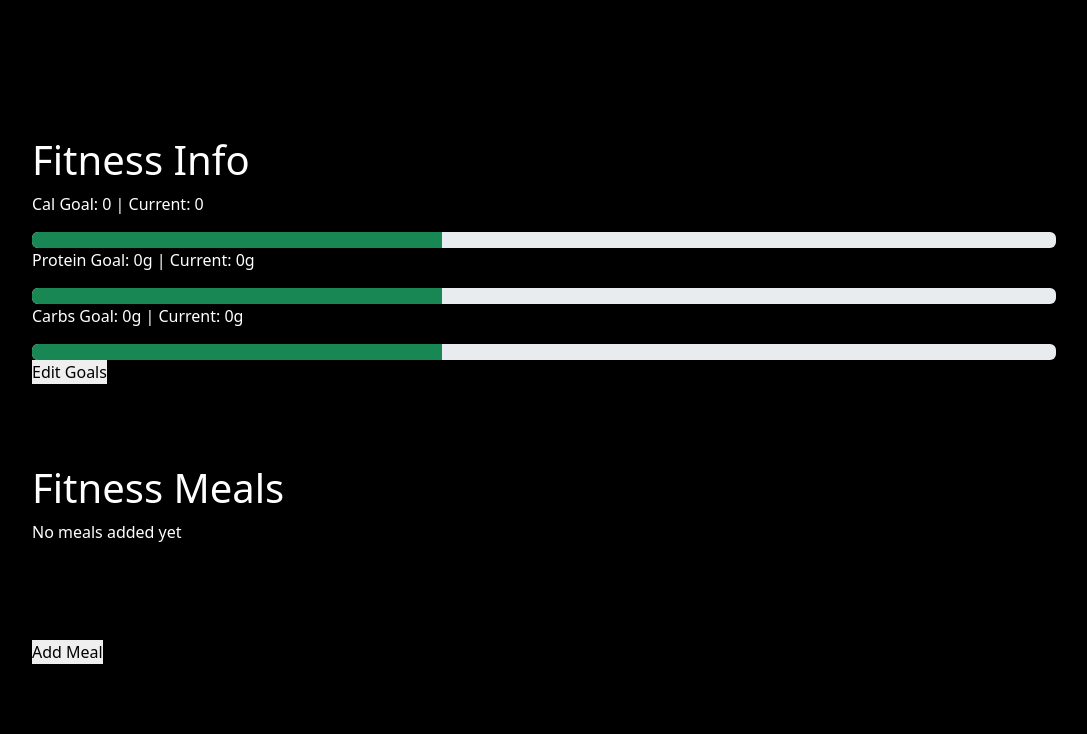
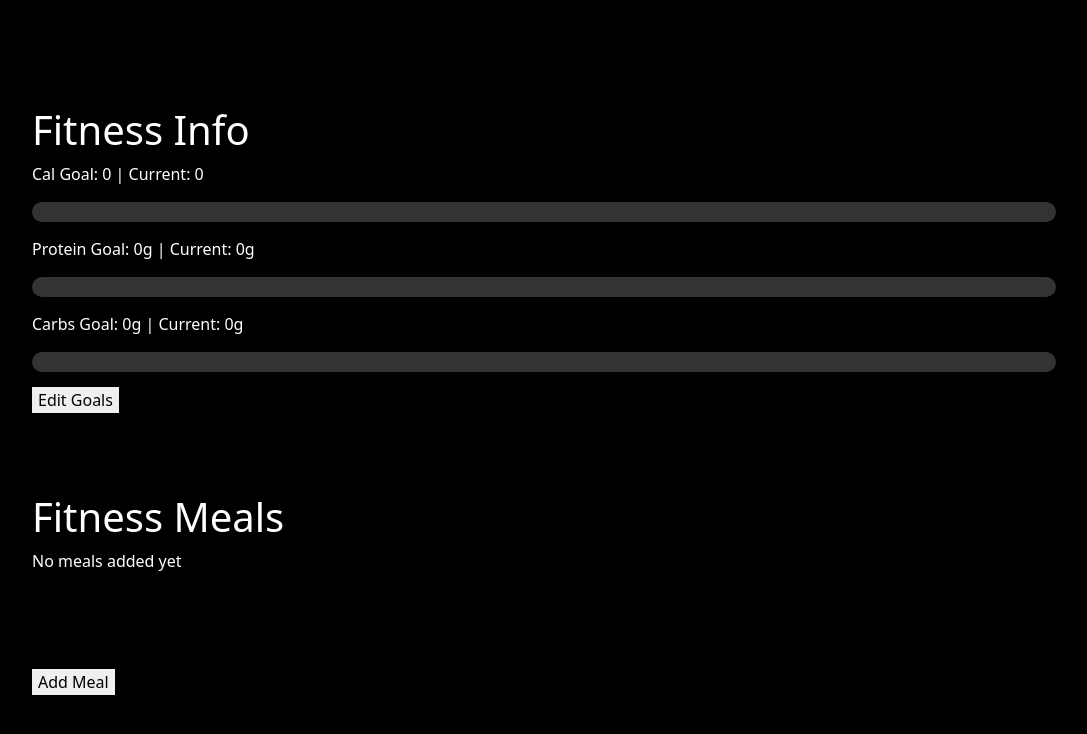
Before and after one commit to nethann/my-fitness-pal, a React (Vite) app: page / in a window 1280 px wide. Shown: the top 734 px of the page, without its empty margins (96-1183 px from the left). Built offline with nearby package versions, Linux system fonts and the light colour scheme.

Commit message:
updated info

```diff
--- a/src/App.css
+++ b/src/App.css
@@ -2,11 +2,7 @@
     background-color: black;
 }
 
-* {
-    margin: 0;
-    padding: 0;
-    box-sizing: border-box;
-}
+
 
 body{
     padding: 0;
@@ -44,3 +40,15 @@ body{
 button {
     border: 0px solid;
 }
+
+/* Progress bar styling - override Bootstrap */
+.fitness-info .progress {
+    height: 20px !important;
+    background-color: #333 !important;
+    border-radius: 10px !important;
+    margin-bottom: 15px;
+}
+
+.fitness-info .progress .progress-bar {
+    border-radius: 10px !important;
+}
--- a/src/App.tsx
+++ b/src/App.tsx
@@ -1,9 +1,11 @@
 import { useState, useEffect } from 'react'
 import './App.css'
-import 'bootstrap/dist/css/bootstrap.min.css'
 import CustomModal from "./Components/Updatedgoalsmodal"
 import CustomMealModal from "./Components/Addmealsmodal"
 import ProgressBar from 'react-bootstrap/ProgressBar';
+
+
+import 'bootstrap/dist/css/bootstrap.min.css'
 
 
 interface Meal {
@@ -84,17 +86,28 @@ function App() {
   const totalProtein = meals.reduce((sum, meal) => sum + meal.mealProtein, 0)
   const totalCarbs = meals.reduce((sum, meal) => sum + meal.mealCarbs, 0)
 
+  const progressLoader = (currentCal: number, totalCal: number) => {
+    console.log('DEBUG:', { currentCal, totalCal }); // ADD THIS
+
+    if (totalCal === 0) return 0;
+    const percentage = (currentCal / totalCal) * 100;
+
+    console.log('Percentage:', percentage); // ADD THIS
+
+    return Math.min(Math.max(percentage, 0), 100);
+  }
+
   return (
     <div className='parent-container'>
       <div className='main-container'>
         <div className='fitness-info'>
           <h1>Fitness Info</h1>
           <p>Cal Goal: {calGoal} | Current: {totalCalories}</p>
-          <ProgressBar variant="success" now={40} />
+          <ProgressBar variant="primary" now={progressLoader(totalCalories, calGoal)} />
           <p>Protein Goal: {proteinGoal}g | Current: {totalProtein}g</p>
-          <ProgressBar variant="success" now={40} />
+          <ProgressBar variant="success" now={progressLoader(totalProtein, proteinGoal)} />
           <p>Carbs Goal: {carbsGoal}g | Current: {totalCarbs}g</p>
-          <ProgressBar variant="success" now={40} />
+          <ProgressBar variant="warning" now={progressLoader(totalCarbs, carbsGoal)} />
           <button onClick={() => setshowGoalsModal(true)}>Edit Goals</button>
         </div>
 
```
Also changed, not shown: Screenshot 2026-02-03 171135.png (added).
